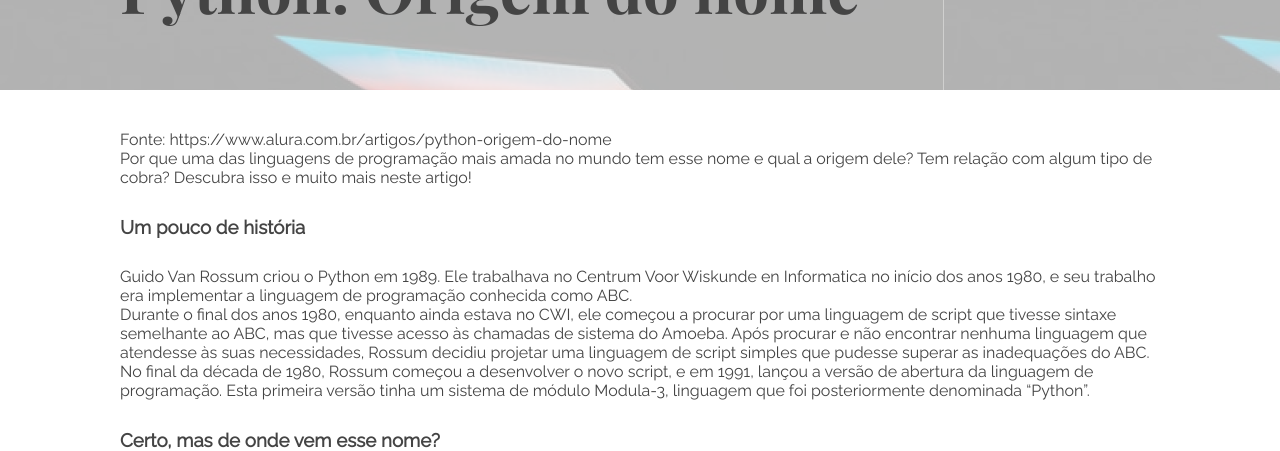
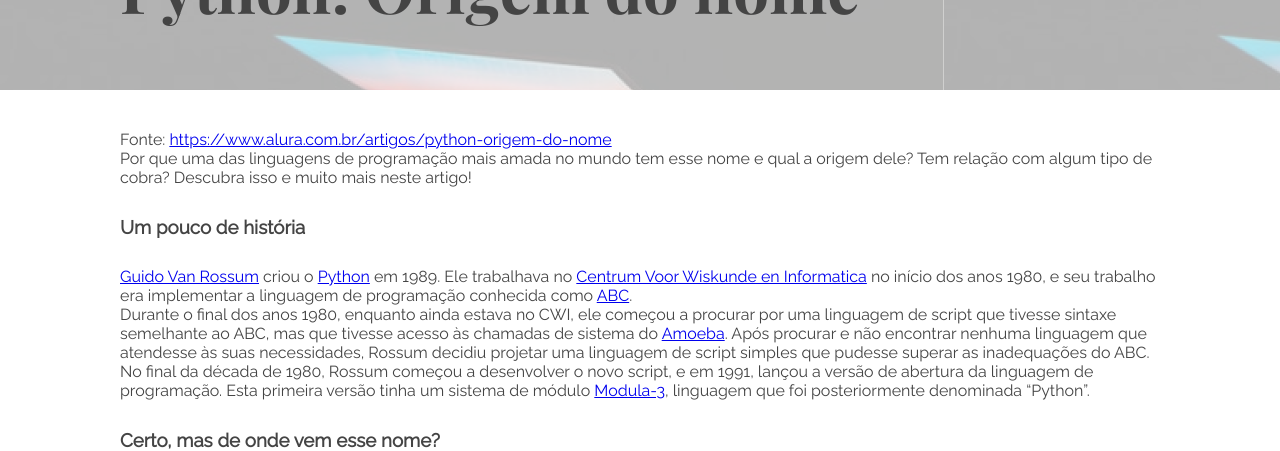
Before and after one commit to chiquinelli-bia/ola-mundo, a React (Vite) app: page /posts/1 in a window 1280 px wide. Shown: the part 780-1231 px from the top of the page. Built offline with nearby package versions, Linux system fonts and the light colour scheme.

Commit message:
fix(css): quebra herança global de links no PostModelo

```diff
--- a/src/componentes/PostModelo/postModelo.module.css
+++ b/src/componentes/PostModelo/postModelo.module.css
@@ -1,6 +1,10 @@
 .postModeloContainer {
   color: var(--cor-fonte-post);
   position: relative;
+}
+.postModeloContainer a:not([class]) {
+  color: revert;
+  text-decoration: underline;
 }
 
 .fotoCapa,
```
